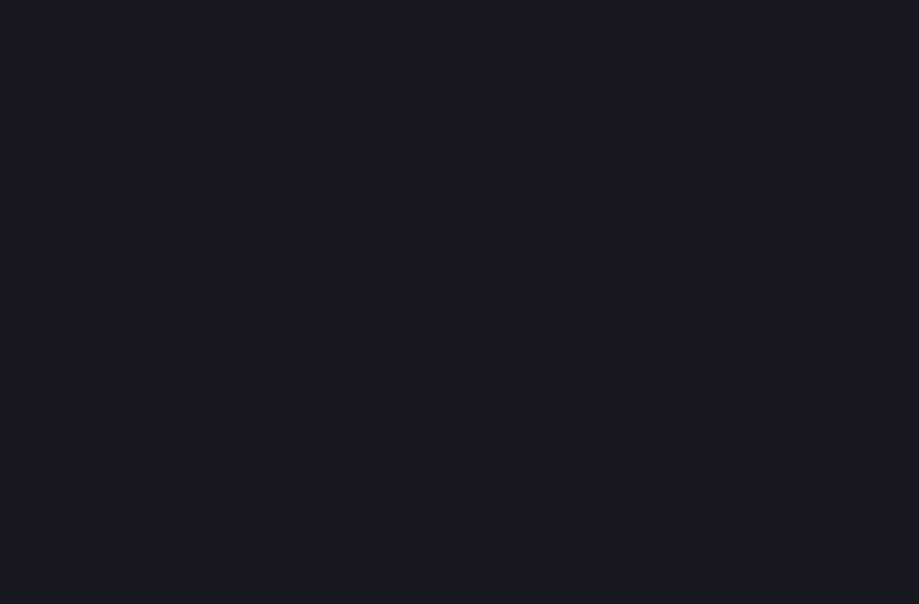
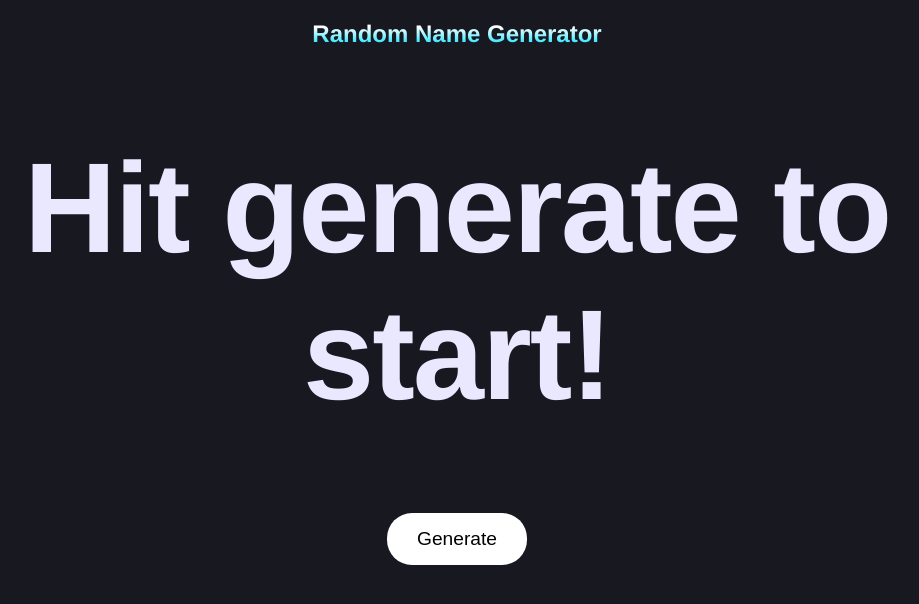
Before and after one commit to umrua/alpine, an Eleventy site: page index.liquid in a window 1280 px wide. Shown: the whole page, without its empty margins (183-1102 px from the left). Built offline with nearby package versions, Linux system fonts and the light colour scheme; Eleventy itself is replaced by a stand-in of ours; files that its build step writes are made by us from their sources.

Commit message:
fix build error

```diff
--- a/_includes/layout.liquid
+++ b/_includes/layout.liquid
@@ -10,7 +10,7 @@ title: Home | Alpine
   <title>{{ title }}</title>
   <link rel="stylesheet" href="/styles/screen.css">
   <script src="//unpkg.com/alpinejs" defer></script>
-  <script src="utilities.js"</script>
+  <script src="utilities.js"></script>
 </head>
 <body>
 <!--
```
